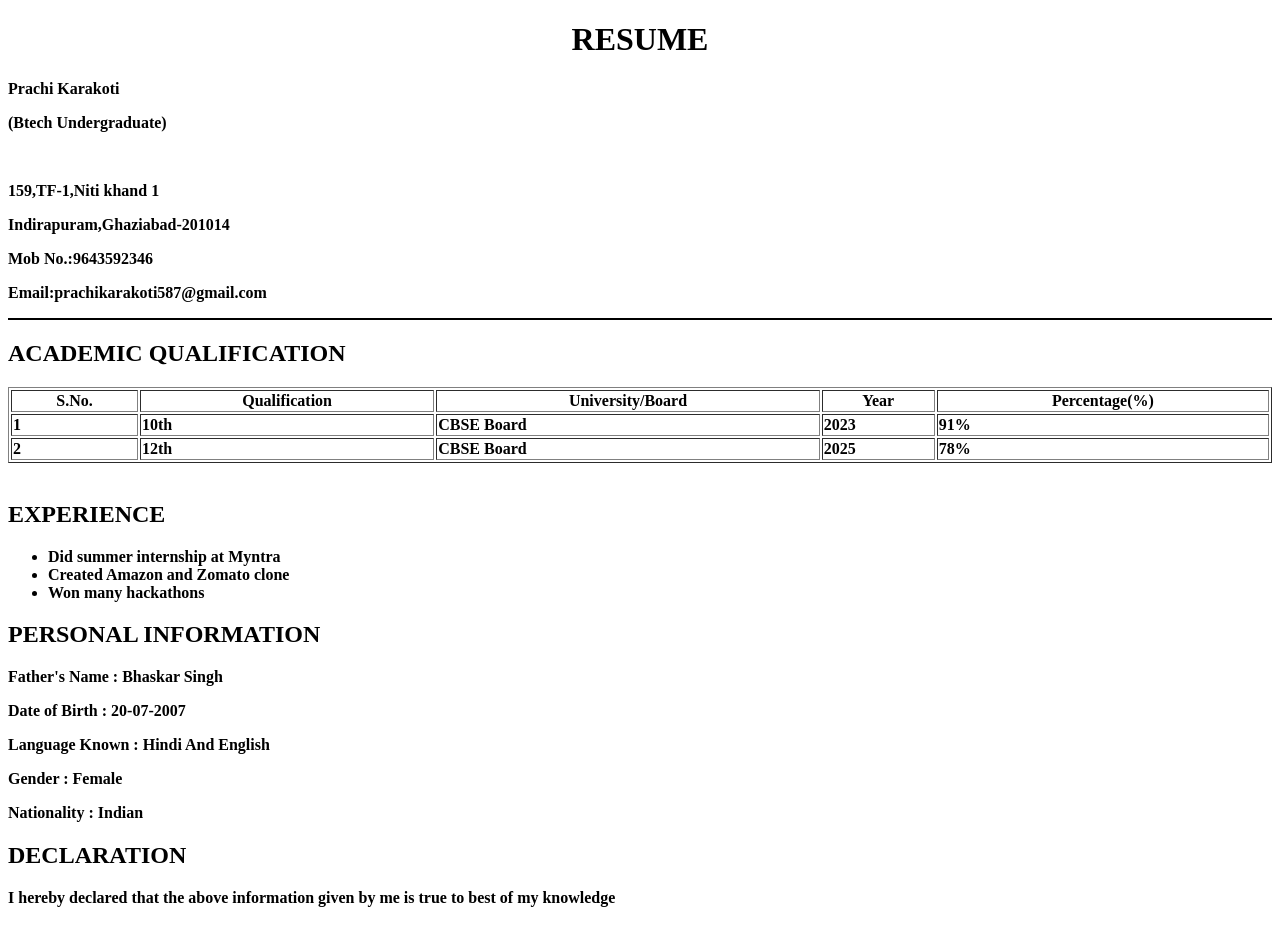
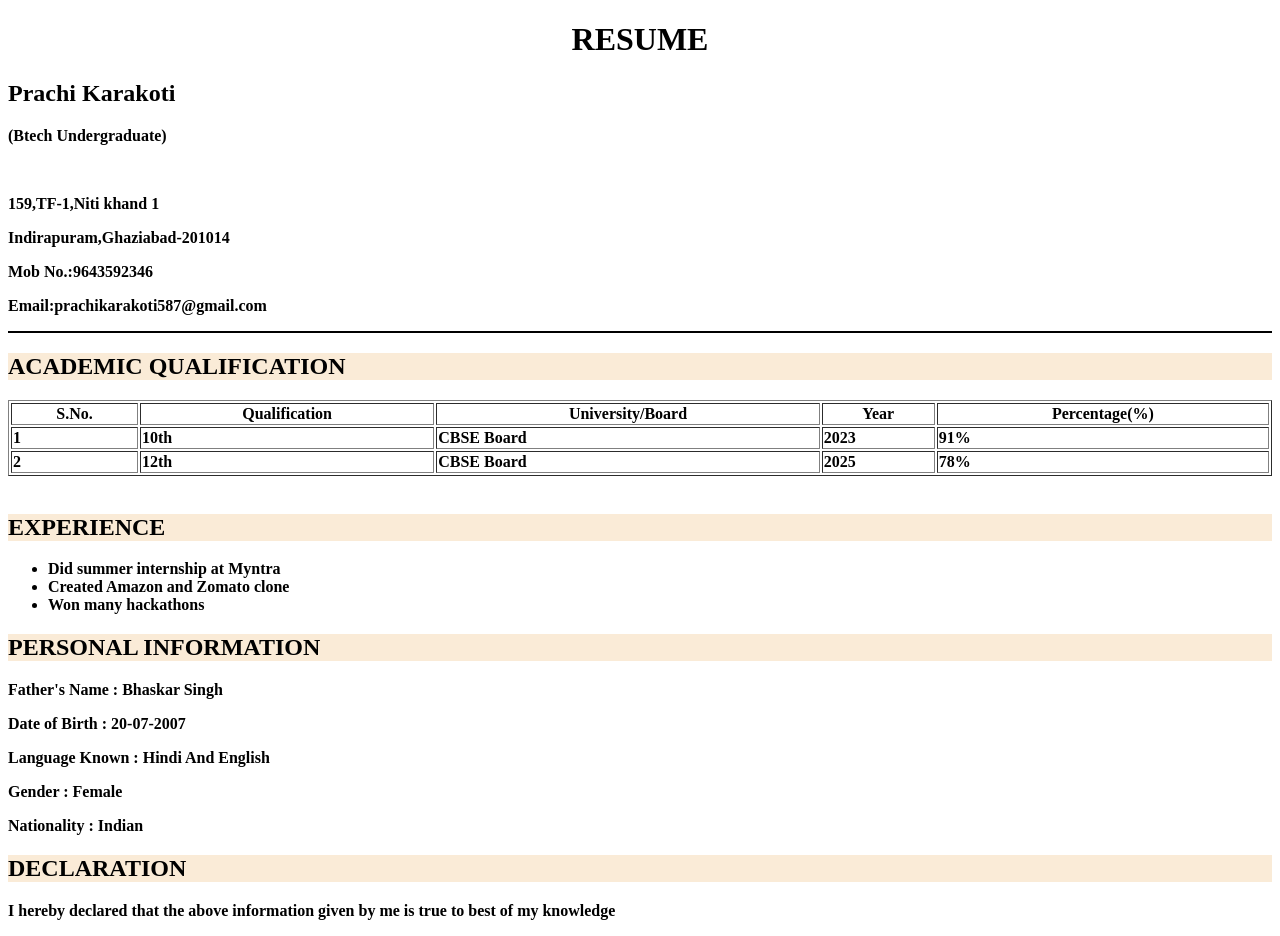
Before and after one commit to CSE23-classroom/create-your-own-resume-using-div-list-and-table-prachikarakoti123-commits, a plain HTML site: page Resume.html in a window 1280 px wide. Drawn offline with Linux system fonts and the light colour scheme.

Commit message:
Update Resume.html

```diff
--- a/Resume.html
+++ b/Resume.html
@@ -7,7 +7,7 @@
 </head>
 <body>
     <h1><b><center>RESUME</center></h1><b>
-    <P><b>Prachi Karakoti</b></P>
+    <h2><b>Prachi Karakoti</b></h2>
 <p>(Btech Undergraduate)</p>
 <br>
     <p>159,TF-1,Niti khand 1</p>
@@ -15,7 +15,8 @@
     <p>Mob No.:9643592346</p>
     <p>Email:prachikarakoti587@gmail.com</p>
     <hr style="border:1px solid black">
-    <h2>ACADEMIC QUALIFICATION</h2>
+    <div style="background-color: antiquewhite">
+        <h2>ACADEMIC QUALIFICATION</h2></div>
     <table style="width:100%" border="1">
         <th>S.No.</th>
         <th>Qualification</th>
@@ -38,19 +39,22 @@
         </tr>
     </table>
     <br>
-    <h2>EXPERIENCE</h2>
+     <div style="background-color:antiquewhite">
+    <h2>EXPERIENCE</h2></div>
     <ul>
         <li>Did summer internship at Myntra</li>
         <li>Created Amazon and Zomato clone</li>
         <li>Won many hackathons</li>
     </ul>
-    <h2>PERSONAL INFORMATION</h2>
+     <div style="background-color:antiquewhite">
+    <h2>PERSONAL INFORMATION</h2></div>
     <p>Father's Name : Bhaskar Singh</p>
     <p>Date of Birth : 20-07-2007</p>
     <p>Language Known : Hindi And English</p>
     <p>Gender : Female</p>
     <p>Nationality : Indian</p>
-    <h2>DECLARATION</h2>
+        <div style="background-color:antiquewhite">
+    <h2>DECLARATION</h2></div>
     <p>I hereby declared that the above information given by me is true to best of my knowledge</p>
 </body>
 </html>
```
